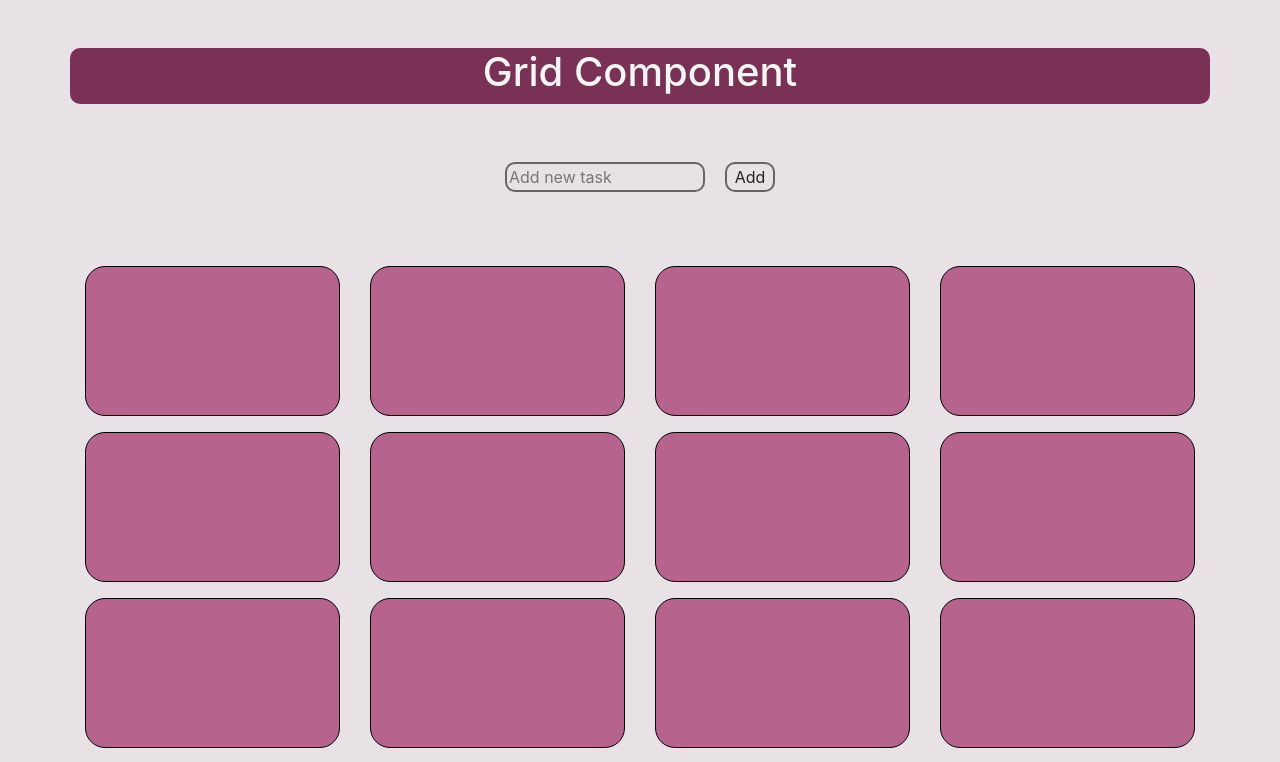
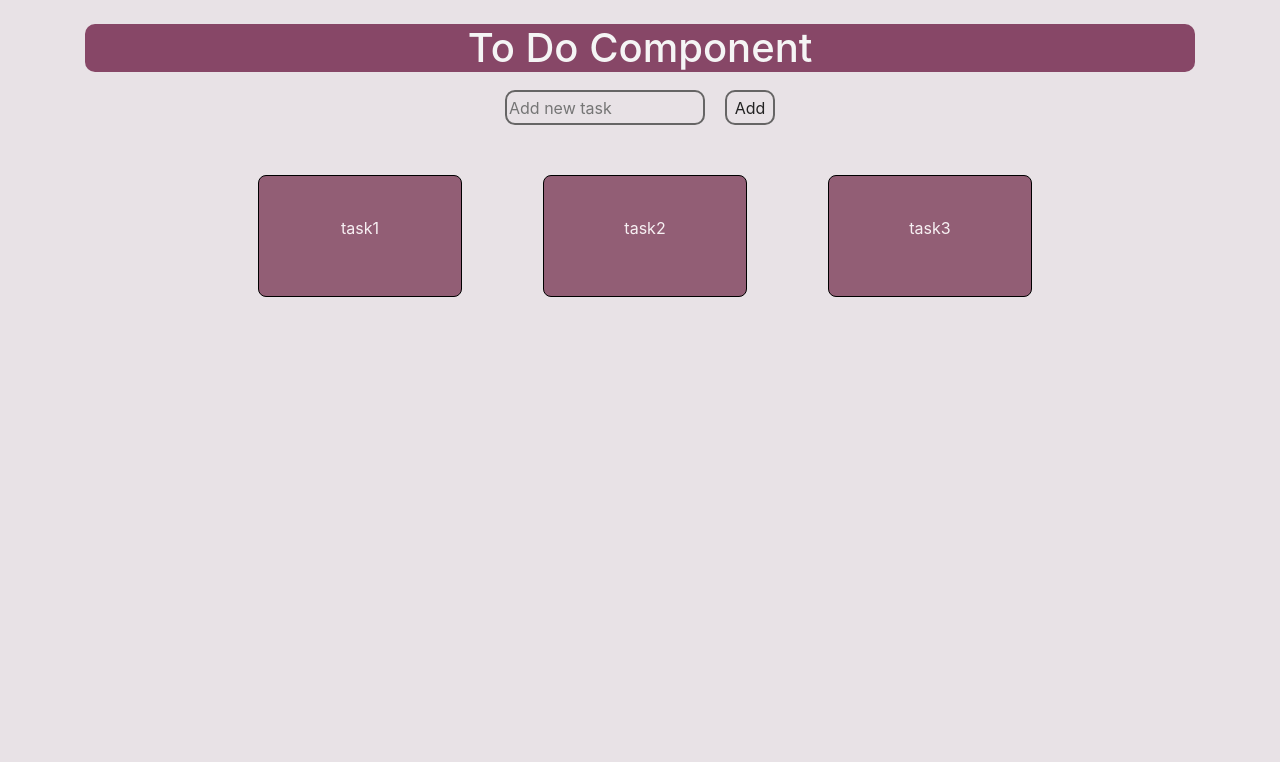
Before and after one commit to Nayopes/Sepoyan-Mariam-React, a React (Create React App) app: page / in a window 1280 px wide. Shown: the top 762 px of the page. Built offline with nearby package versions, Linux system fonts and the light colour scheme.

Commit message:
Remaking grids in tasks

```diff
--- a/src/App.js
+++ b/src/App.js
@@ -1,10 +1,12 @@
 import './App.css'
-import Grid from './Components/ToDo/Grid'
+// import Grid from './Components/ToDo/Grid'
+import ToDo from './Components/ToDo/ToDo'
 
 function App() {
   return (
     <div className="App">
-      <Grid />
+      {/* <Grid /> */}
+      <ToDo />
     </div>
   )
 }
--- a/src/Components/AddTask/AddNewTask.js
+++ b/src/Components/AddTask/AddNewTask.js
@@ -30,7 +30,7 @@ class AddNewTask extends React.Component {
                     className = {styles.input}
                 />
                 <button
-                  //  onClick = {handleS}
+                    onClick = {handleS}
                     className = {styles.button}
                 >
                     Add
--- a/src/Components/AddTask/addTask.module.css
+++ b/src/Components/AddTask/addTask.module.css
@@ -1,6 +1,6 @@
 .input{
     width: 200px;
-    height: 30px;
+    height: 35px;
     border-radius: 10px;
     border: 2px solid rgb(102, 101, 101);
     background-color: transparent;
@@ -8,7 +8,7 @@
 }
 .button{
     width: 50px;
-    height: 30px;
+    height: 35px;
     border-radius: 10px;
     border: 2px solid rgb(102, 101, 101);
     background-color: transparent;
--- a/src/Components/Task/task.module.css
+++ b/src/Components/Task/task.module.css
@@ -1,8 +1,8 @@
 .task{
-    width: 130px;
+    width: 80%;
     border: 1px solid black;
     border-radius: 8px;
-    background-color: rgba(53, 1, 23, 0.6);
+    background-color: rgba(90, 7, 42, .6) ;
     color: rgb(247, 240, 243);
     padding: 40px;
     margin-left: 10px;
--- a/src/Components/ToDo/ToDo.js
+++ b/src/Components/ToDo/ToDo.js
@@ -2,6 +2,8 @@ import React from 'react'
 import Task from '../Task/Task'
 import AddNewTask from '../AddTask/AddNewTask'
 import styles from './todo.module.css'
+import RandomId from '../helpers/RandomId'
+import { Container , Row , Col } from 'react-bootstrap'
 
  class ToDo extends React.Component {
     state = {
@@ -19,29 +21,35 @@ import styles from './todo.module.css'
         const {tasks} = this.state
         const Tasks = tasks.map((task, index) => {
             return (
+                <Col
+                    key={RandomId()}
+                    className="d-flex justify-content-center mt-3"
+                    xs={12}
+                    md={6}
+                    xl={3}
+                >
                     <Task
                         task={task}
-                    key={index}
-                    active={index === 1}
-                    active={index === 2}
                     />
+                </Col>
             )
         })
         return(
             <div>
-                <div className={styles.title}>
-                    <h1>
-                        To Do Component
-                    </h1>
-                </div>
-                <div>
+                <Container>
+                    <Row className="justify-content-center mt-4">
+                        <Col>
+                            <h1 className={styles.title}>To Do Component</h1>
                             <AddNewTask
                                 handleSubmit={this.handleSubmit}
                             />
-                </div>
-                <div className={styles.tasksWrapper}>
+                        </Col>
+                    </Row>
+                    <Row className="justify-content-center mt-4">
+                        {!tasks.length && <div> Sorry, tasks is empty!</div>}
                         {Tasks}
-                </div>
+                    </Row>
+                </Container>
             </div>
 
         )
--- a/src/Components/ToDo/todo.module.css
+++ b/src/Components/ToDo/todo.module.css
@@ -1,19 +1,6 @@
 .title{
-    background-color: rgba(94, 7, 50, 0.8);
+    background-color: rgba(94, 7, 50, 0.7);
     color: whitesmoke;
     width: 100%;
     border-radius: 10px;
 }
-.tasksWrapper{
-    display: flex;
-    justify-content: space-between;
-    width: 70%;
-    margin: 100px auto;
-}
-.block{
-    width:100%;
-    height: 150px;
-    background-color: rgba(161, 47, 104, .7);
-    border: 1px solid black;
-    border-radius: 20px;
-}
```
Also changed, not shown: 1 other file (tests, documents, lock files or other folders). Lines whose indentation alone changed are shown as unchanged.
